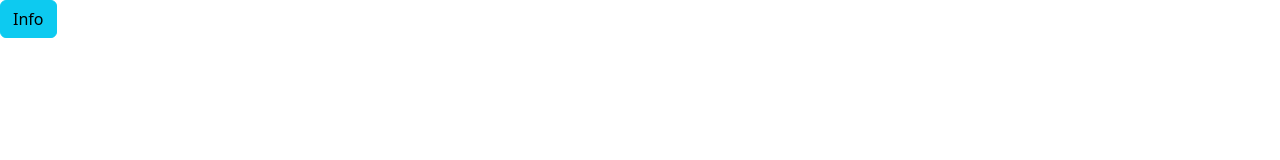
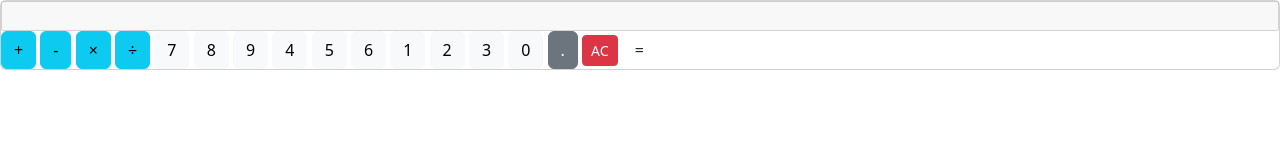
Before and after one commit to arturriegel/blind-eye-project, a plain HTML site: page src/index.html in a window 1280 px wide. Drawn offline with nearby package versions, Linux system fonts and the light colour scheme.

Commit message:
button calculator

```diff
--- a/src/index.html
+++ b/src/index.html
@@ -8,6 +8,39 @@
     </head>
 
     <body>
-        <button type="button" class="btn btn-info">Info</button>
+        <div class="calculator card">
+
+            <input type="text" class="calculator-screen z-depth-1" value="" disabled />
+
+            <div class="calculator-keys">
+
+              <button type="button" class="operator btn btn-info" value="+">+</button>
+              <button type="button" class="operator btn btn-info" value="-">-</button>
+              <button type="button" class="operator btn btn-info" value="*">&times;</button>
+              <button type="button" class="operator btn btn-info" value="/">&divide;</button>
+
+              <button type="button" value="7" class="btn btn-light waves-effect">7</button>
+              <button type="button" value="8" class="btn btn-light waves-effect">8</button>
+              <button type="button" value="9" class="btn btn-light waves-effect">9</button>
+
+
+              <button type="button" value="4" class="btn btn-light waves-effect">4</button>
+              <button type="button" value="5" class="btn btn-light waves-effect">5</button>
+              <button type="button" value="6" class="btn btn-light waves-effect">6</button>
+
+
+              <button type="button" value="1" class="btn btn-light waves-effect">1</button>
+              <button type="button" value="2" class="btn btn-light waves-effect">2</button>
+              <button type="button" value="3" class="btn btn-light waves-effect">3</button>
+
+
+              <button type="button" value="0" class="btn btn-light waves-effect">0</button>
+              <button type="button" class="decimal function btn btn-secondary" value=".">.</button>
+              <button type="button" class="all-clear function btn btn-danger btn-sm" value="all-clear">AC</button>
+
+              <button type="button" class="equal-sign operator btn btn-default" value="=">=</button>
+
+            </div>
+          </div>
     </body>
 </html>
```
